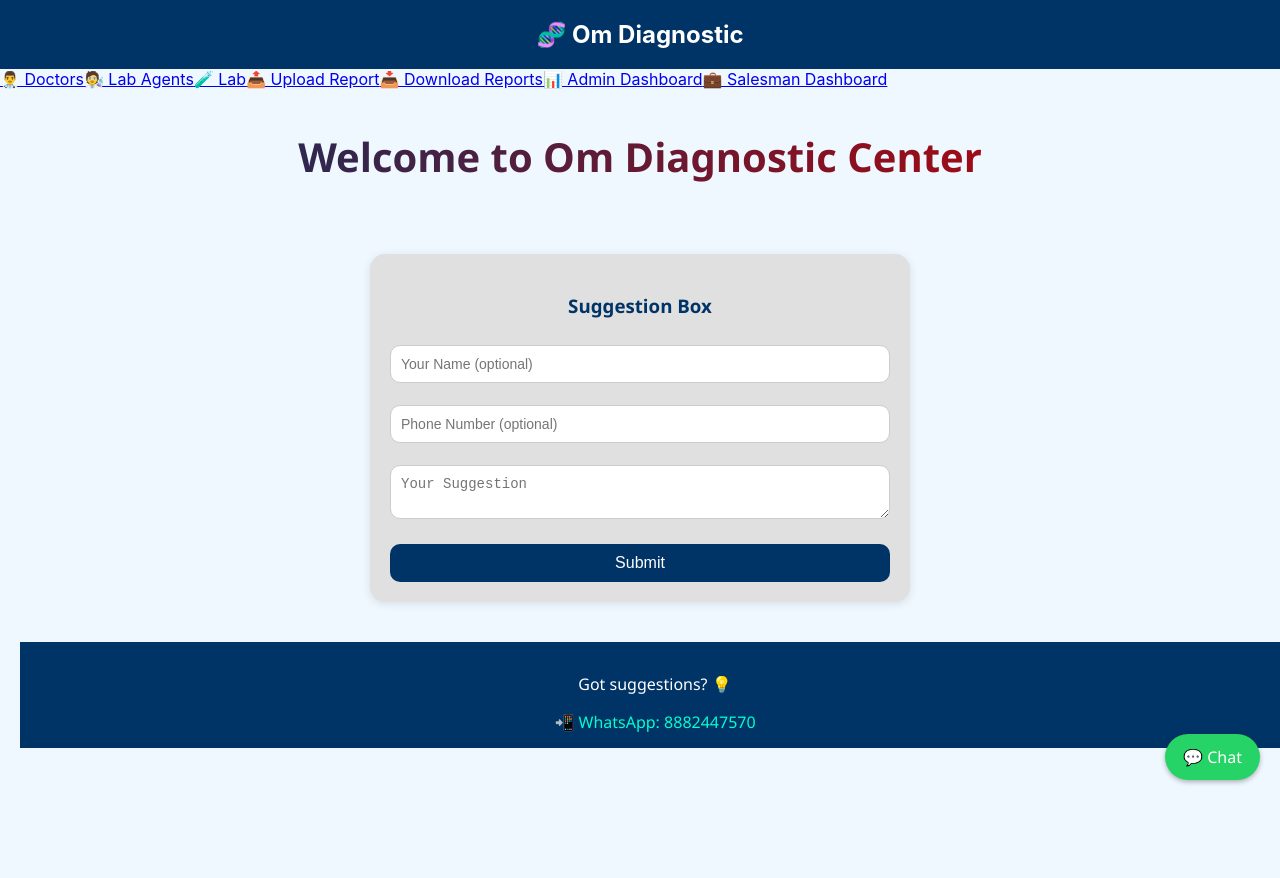
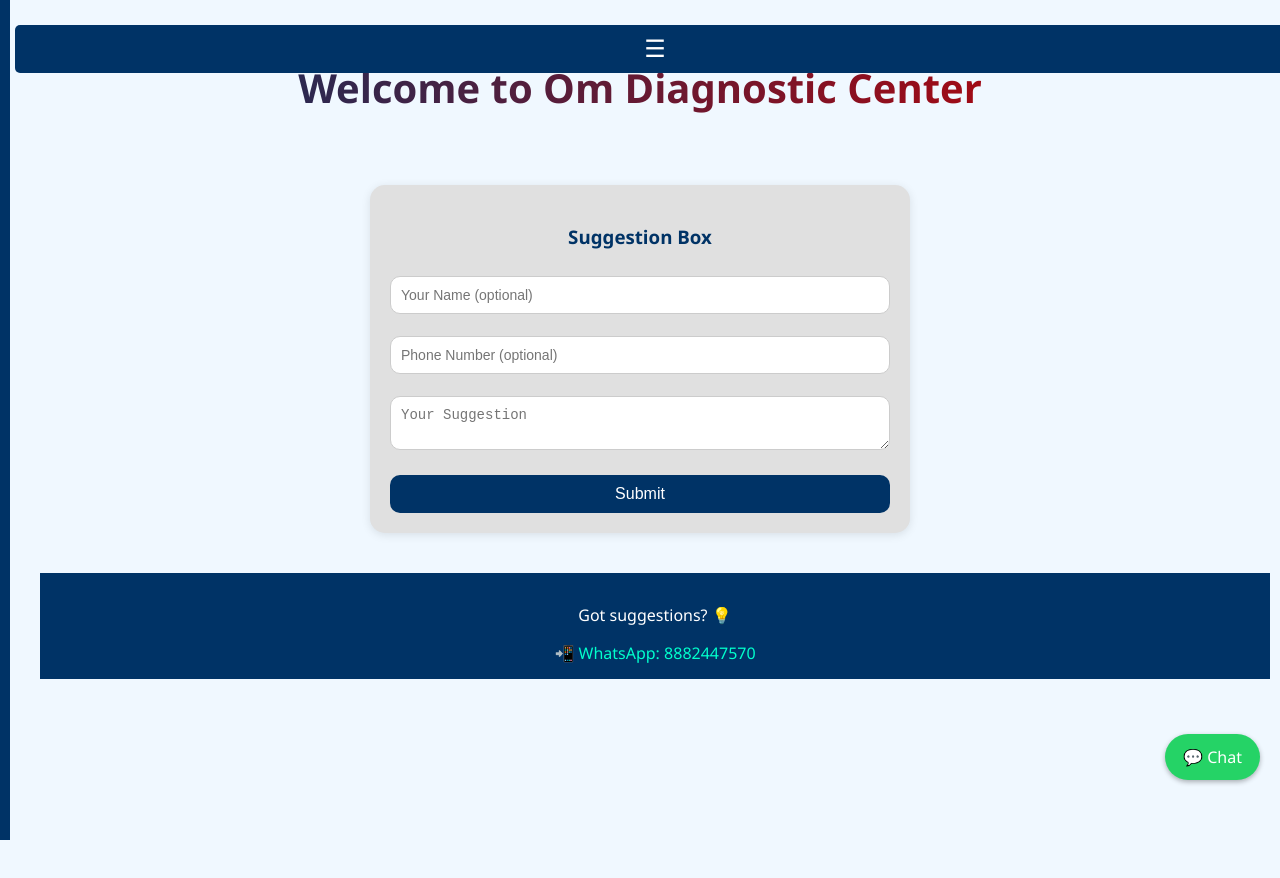
Before and after one commit to omcenter/lab-app-frontend, a React (Create React App) app: page / in a window 1280 px wide. Shown: the top 878 px of the page. Built offline with nearby package versions, Linux system fonts and the light colour scheme.

Commit message:
Update App.js

```diff
--- a/src/App.js
+++ b/src/App.js
@@ -1,28 +1,46 @@
-import React from 'react';
-import { BrowserRouter as Router, Routes, Route } from 'react-router-dom';
-
-import Sidebar from './components/Sidebar'; // New sidebar component
-import HomePage from './pages/HomePage';
-import LoginPage from './pages/LoginPage';
+import React, { useState } from 'react';
+import { BrowserRouter as Router, Routes, Route, Link } from 'react-router-dom';
 import PatientLogin from './pages/PatientLogin';
 import PatientDashboard from './pages/PatientDashboard';
-import PatientDownload from './pages/PatientDownload';
+import LoginPage from './pages/LoginPage';
 import AdminDashboard from './pages/AdminDashboard';
 import SalesmanDashboard from './pages/SalesmanDashboard';
 import DoctorForm from './pages/DoctorForm';
 import AgentForm from './pages/AgentForm';
 import LabForm from './pages/LabForm';
 import LabUploadPage from './pages/LabUploadPage';
-
+import HomePage from './pages/HomePage';
+import PatientDownload from './pages/PatientDownload';
 import './styles/style.css';
+import './styles/sidebar.css';
 
 function App() {
+  const [drawerOpen, setDrawerOpen] = useState(false);
+
   return (
     <Router>
-      <div className="flex min-h-screen">
-        <Sidebar />
+      <div className="app-layout">
+        {/* Hamburger Icon */}
+        <button className="hamburger" onClick={() => setDrawerOpen(!drawerOpen)}>
+          ☰
+        </button>
 
-        <div className="flex-1 p-4 bg-gray-50">
+        {/* Sidebar Drawer */}
+        <aside className={`sidebar ${drawerOpen ? 'open' : ''}`}>
+          <h2>Om Lab</h2>
+          <nav>
+            <Link to="/" onClick={() => setDrawerOpen(false)}>Home</Link>
+            <Link to="/doctor" onClick={() => setDrawerOpen(false)}>Doctor</Link>
+            <Link to="/agent" onClick={() => setDrawerOpen(false)}>Lab Agent</Link>
+            <Link to="/lab" onClick={() => setDrawerOpen(false)}>Lab</Link>
+            <Link to="/lab/upload" onClick={() => setDrawerOpen(false)}>Upload Report</Link>
+            <Link to="/patient" onClick={() => setDrawerOpen(false)}>Patient Login</Link>
+            <Link to="/patient/download" onClick={() => setDrawerOpen(false)}>Download Report</Link>
+          </nav>
+        </aside>
+
+        {/* Main Content */}
+        <main className="main-content">
           <Routes>
             <Route path="/" element={<HomePage />} />
             <Route path="/login" element={<LoginPage />} />
@@ -36,7 +54,7 @@ function App() {
             <Route path="/lab" element={<LabForm />} />
             <Route path="/lab/upload" element={<LabUploadPage />} />
           </Routes>
-        </div>
+        </main>
       </div>
     </Router>
   );
```
